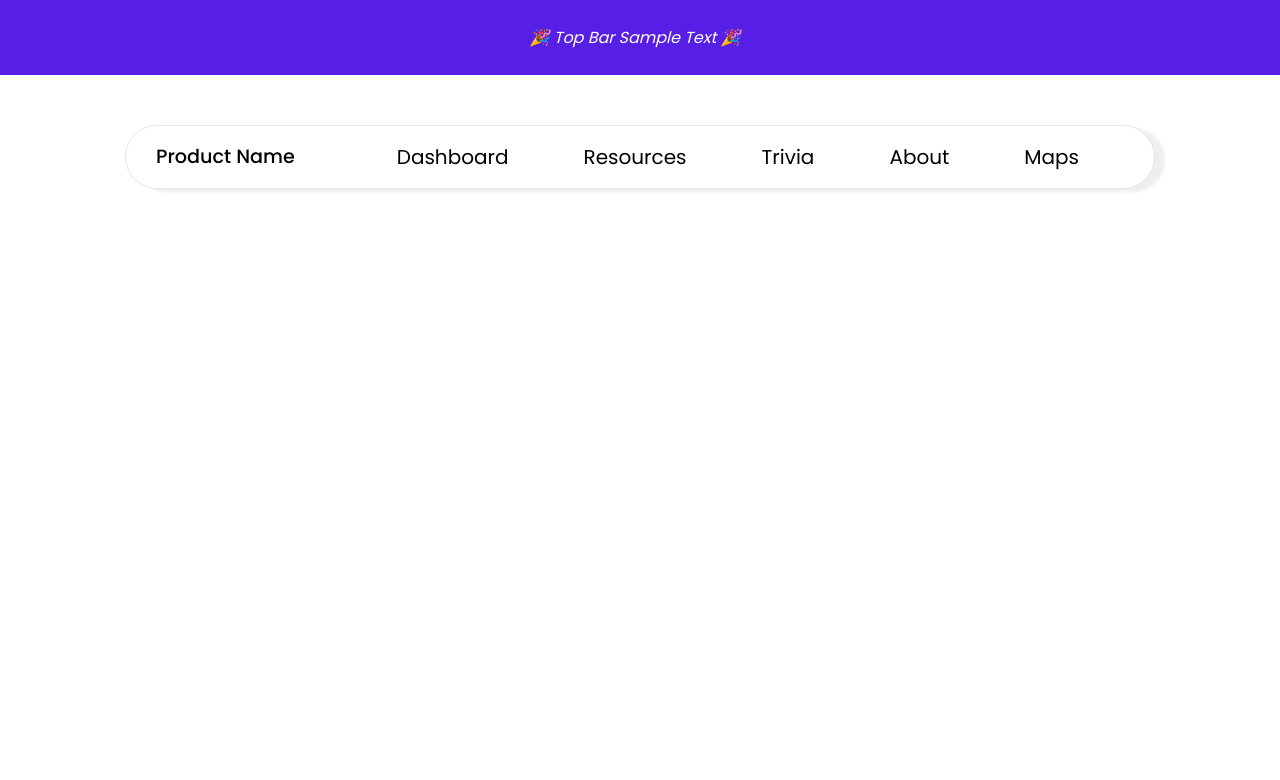
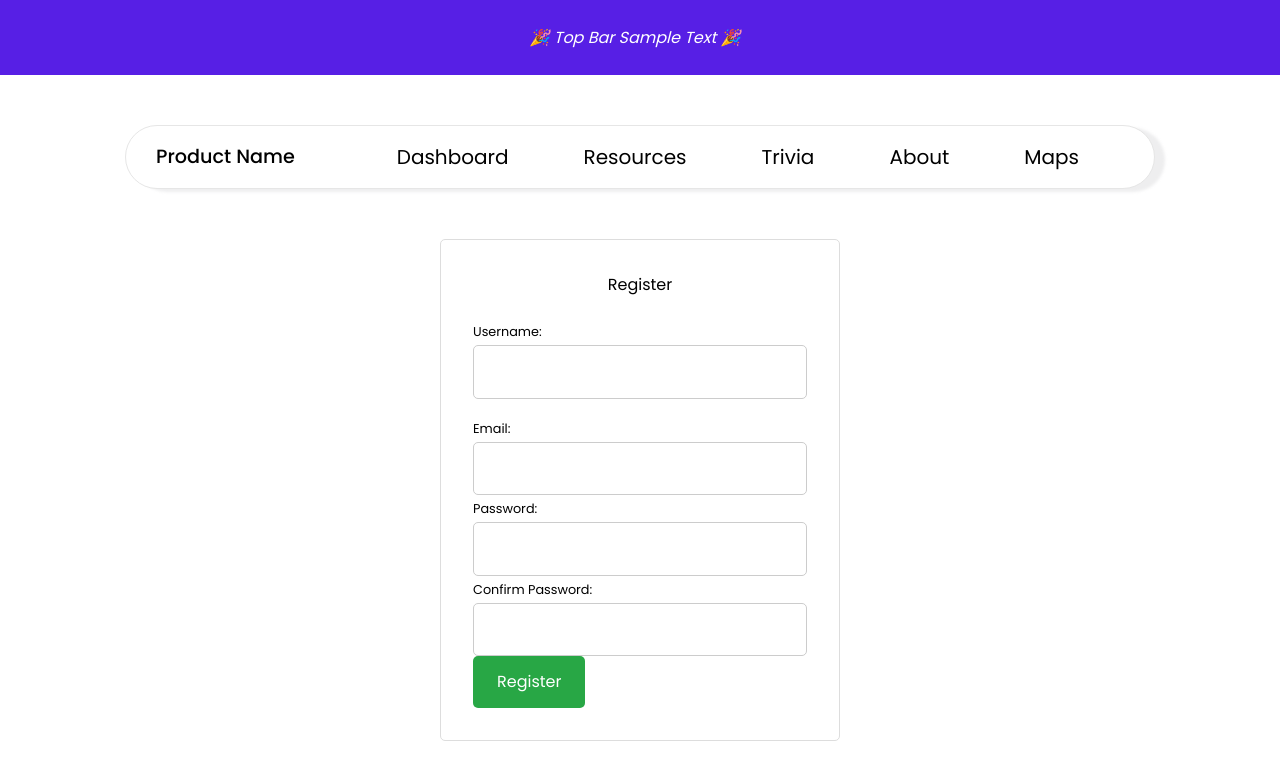
Before and after one commit to marla-tumenjargal/launch-hacks-frontend, a React (Vite) app: page /register in a window 1280 px wide. Shown: the top 780 px of the page. Built offline with nearby package versions, Linux system fonts and the light colour scheme.

Commit message:
added register page

```diff
--- a/src/App.jsx
+++ b/src/App.jsx
@@ -9,6 +9,7 @@ import { TopBar } from './components';
 import Pages from './components/Map-Utilities/map';
 import MCQuestion from './components/question-types/MCQuestion';
 import FRQuestion from './components/question-types/FRQuestion';
+import Register from './components/Register';
 
 const exampleStuff = [
   { question: "why do i love cats?", answer: "purring", solved: false }, { question: "lololol", answer: "thats pretty funny", solved: false }
@@ -37,6 +38,9 @@ function App() {
           <Route path="/maps" exact>
             <Pages />
           </Route>
+          <Route path="/register" exact>
+            <Register />
+          </Route>
         </Switch>
       </Router>
     </>
--- /dev/null
+++ b/src/components/Register.jsx
@@ -0,0 +1,86 @@
+import { useState } from "react";
+import "./styles/Register.css"
+
+function Register() {
+    const [formData, setFormData] = useState({
+      username: '',
+      email: '',
+      password: '',
+      confirmPassword: '',
+    });
+
+    const handleChange = (event) => {
+      setFormData({ ...formData, [event.target.name]: event.target.value });
+    };
+
+    const handleSubmit = (event) => {
+      event.preventDefault();
+      // Handle form submission logic here (e.g., send data to server)
+      console.log('Form submitted:', formData);
+    };
+
+    return (
+        <div className="register-form">
+        <h1>Register</h1>
+        <form onSubmit={handleSubmit}>
+          <div className="register-form-group">
+            <label htmlFor="username" className="register-field-label">
+              Username:
+            </label>
+            <input
+              type="text"
+              name="username"
+              id="username"
+              value={formData.username}
+              onChange={handleChange}
+              className="register-user-input"
+            />
+          </div>
+          <div className="form-group" >
+            <label htmlFor="email" className="register-field-label" >
+              Email:
+            </label>
+            <input
+              type="email"
+              name="email"
+              id="email"
+              value={formData.email}
+              onChange={handleChange}
+              className="register-user-input"
+            />
+          </div>
+          <div className="form-group" >
+            <label htmlFor="password" className="register-field-label" >
+              Password:
+            </label>
+            <input
+              type="password"
+              name="password"
+              id="password"
+              value={formData.password}
+              onChange={handleChange}
+              className="register-user-input"
+            />
+          </div>
+          <div className="form-group" >
+            <label htmlFor="confirmPassword" className="register-field-label">
+              Confirm Password:
+            </label>
+            <input
+              type="password"
+              name="confirmPassword"
+              id="confirmPassword"
+              value={formData.confirmPassword}
+              onChange={handleChange}
+              className="register-user-input"
+            />
+          </div>
+          <button type="submit" className="register-submit-button">
+            Register
+          </button>
+        </form>
+      </div>
+    );
+  }
+
+  export default Register;
--- /dev/null
+++ b/src/components/styles/Register.css
@@ -0,0 +1,37 @@
+.register-form {
+    display: flex;
+    flex-direction: column;
+    align-items: center;
+    padding: 2rem;
+    margin: 0 auto;
+    max-width: 400px;
+    border: 1px solid #ddd;
+    border-radius: 5px;
+  }
+
+  .register-form-group {
+    margin-bottom: 1rem;
+  }
+
+  .register-field-label {
+    margin-bottom: 0.5rem;
+    font-size: 0.8rem;
+  }
+
+  .register-user-input {
+    padding: 0.8rem;
+    font-size: 1rem;
+    border: 1px solid #ccc;
+    border-radius: 5px;
+    width: 100%;
+  }
+
+  .register-submit-button {
+    padding: 0.8rem 1.5rem;
+    font-size: 1rem;
+    cursor: pointer;
+    background-color: #28a745; /* Green color */
+    color: #fff;
+    border: none;
+    border-radius: 5px;
+  }
```
